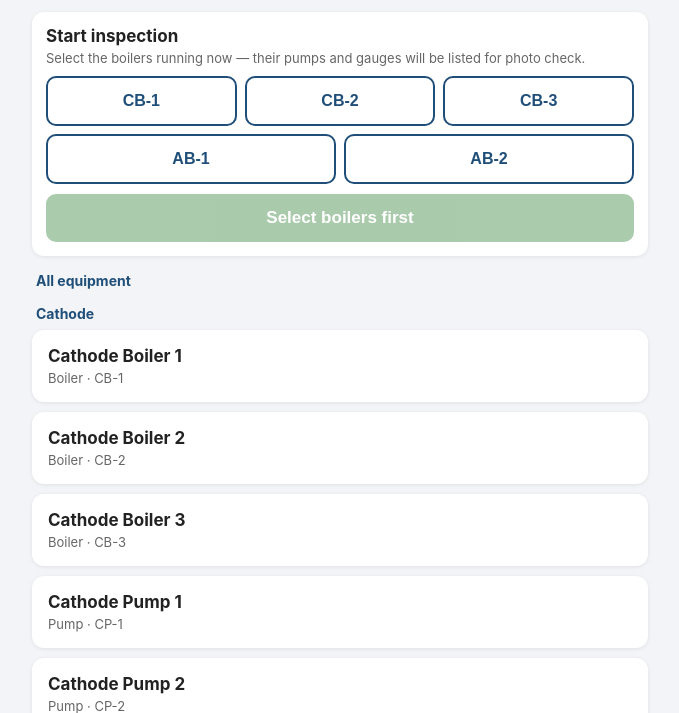
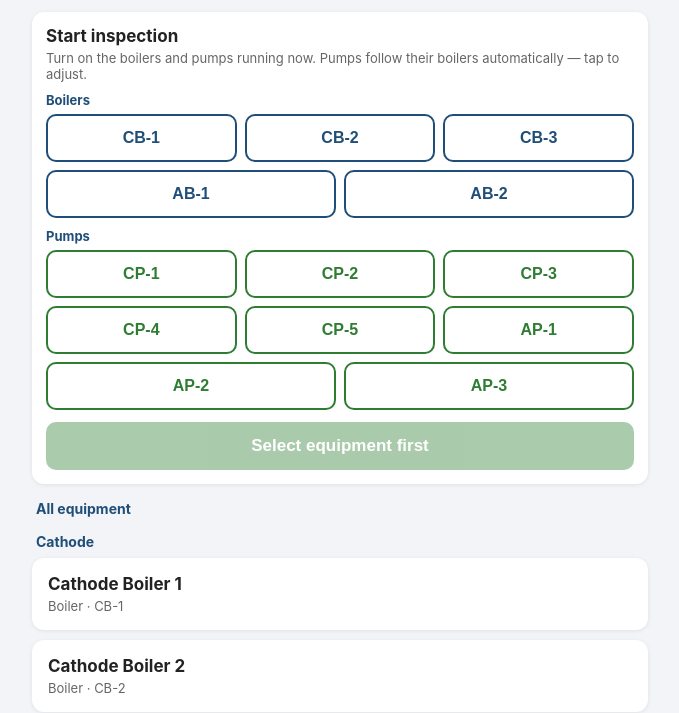
Before and after one commit to jungg181/boiler-gauge-app, a Flask app: page / in a window 1280 px wide. Shown: the part 56-769 px from the top of the page, without its empty margins (300-979 px from the left). Run offline with Flask 3, Linux system fonts and the light colour scheme.

Commit message:
Manual pump selection on home screen

```diff
--- a/templates/index.html
+++ b/templates/index.html
@@ -13,10 +13,13 @@
   .card { background: #fff; border-radius: 12px; padding: 14px; margin-bottom: 12px; box-shadow: 0 1px 4px rgba(0,0,0,.08); }
   .card h2 { margin: 0 0 4px; font-size: 17px; }
   .card p { margin: 0 0 10px; font-size: 13px; color: #666; }
-  .boilers { display: flex; flex-wrap: wrap; gap: 8px; margin-bottom: 10px; }
-  .boilers button { flex: 1 1 28%; padding: 14px 6px; font-size: 16px; font-weight: bold; border: 2px solid #1F4E78; border-radius: 10px; background: #fff; color: #1F4E78; cursor: pointer; }
-  .boilers button.on { background: #1F4E78; color: #fff; }
-  .btn { display: block; width: 100%; padding: 14px; font-size: 17px; font-weight: bold; border: none; border-radius: 10px; cursor: pointer; }
+  .grp-label { font-size: 13px; font-weight: bold; color: #1F4E78; margin: 10px 0 6px; }
+  .toggles { display: flex; flex-wrap: wrap; gap: 8px; }
+  .toggles button { flex: 1 1 28%; padding: 13px 6px; font-size: 16px; font-weight: bold; border: 2px solid #1F4E78; border-radius: 10px; background: #fff; color: #1F4E78; cursor: pointer; }
+  .toggles button.on { background: #1F4E78; color: #fff; }
+  .toggles.pump button { border-color: #2e7d32; color: #2e7d32; }
+  .toggles.pump button.on { background: #2e7d32; color: #fff; }
+  .btn { display: block; width: 100%; padding: 14px; font-size: 17px; font-weight: bold; border: none; border-radius: 10px; cursor: pointer; margin-top: 12px; }
   .btn-go { background: #2e7d32; color: #fff; }
   .btn:disabled { opacity: .4; }
   .equip-link { display: block; background: #fff; border-radius: 12px; padding: 16px; margin-bottom: 10px; text-decoration: none; color: #222; box-shadow: 0 1px 4px rgba(0,0,0,.08); }
@@ -32,13 +35,20 @@
 <main>
   <div class="card">
     <h2>Start inspection</h2>
-    <p>Select the boilers running now — their pumps and gauges will be listed for photo check.</p>
-    <div class="boilers" id="boilers">
+    <p>Turn on the boilers and pumps running now. Pumps follow their boilers automatically — tap to adjust.</p>
+    <div class="grp-label">Boilers</div>
+    <div class="toggles" id="boilers">
       {% for b in boilers %}
       <button data-id="{{ b.id }}">{{ b.id }}</button>
       {% endfor %}
     </div>
-    <button class="btn btn-go" id="startBtn" disabled>Select boilers first</button>
+    <div class="grp-label">Pumps</div>
+    <div class="toggles pump" id="pumps">
+      {% for p in pumps %}
+      <button data-id="{{ p.id }}">{{ p.id }}</button>
+      {% endfor %}
+    </div>
+    <button class="btn btn-go" id="startBtn" disabled>Select equipment first</button>
   </div>
 
   <div class="sec">All equipment</div>
@@ -56,18 +66,54 @@
   </div>
 </main>
 <script>
-const sel = new Set();
-const btns = document.querySelectorAll("#boilers button");
+const P2B = {};
+{{ pumps|tojson }}.forEach(p => { P2B[p.id] = p.boilers || []; });
+const boilerSel = new Set();
+const pumpSel = new Set();
 const startBtn = document.getElementById("startBtn");
-btns.forEach(b => b.onclick = () => {
+
+function pumpBtn(pid) { return document.querySelector(`#pumps button[data-id="${pid}"]`); }
+
+document.querySelectorAll("#boilers button").forEach(b => b.onclick = () => {
   const id = b.dataset.id;
-  if (sel.has(id)) { sel.delete(id); b.classList.remove("on"); }
-  else { sel.add(id); b.classList.add("on"); }
-  startBtn.disabled = sel.size === 0;
-  startBtn.textContent = sel.size === 0 ? "Select boilers first" : `Start inspection (${sel.size} boiler${sel.size > 1 ? "s" : ""})`;
+  if (boilerSel.has(id)) {
+    boilerSel.delete(id); b.classList.remove("on");
+    // turn off pumps left without any selected boiler
+    [...pumpSel].forEach(pid => {
+      if ((P2B[pid] || []).includes(id) && !(P2B[pid] || []).some(x => boilerSel.has(x))) {
+        pumpSel.delete(pid);
+        const pb = pumpBtn(pid); if (pb) pb.classList.remove("on");
+      }
+    });
+  } else {
+    boilerSel.add(id); b.classList.add("on");
+    // auto-select its connected pumps
+    Object.keys(P2B).forEach(pid => {
+      if ((P2B[pid] || []).includes(id)) {
+        pumpSel.add(pid);
+        const pb = pumpBtn(pid); if (pb) pb.classList.add("on");
+      }
+    });
+  }
+  refresh();
 });
+
+document.querySelectorAll("#pumps button").forEach(b => b.onclick = () => {
+  const id = b.dataset.id;
+  if (pumpSel.has(id)) { pumpSel.delete(id); b.classList.remove("on"); }
+  else { pumpSel.add(id); b.classList.add("on"); }
+  refresh();
+});
+
+function refresh() {
+  const n = boilerSel.size + pumpSel.size;
+  startBtn.disabled = n === 0;
+  startBtn.textContent = n === 0 ? "Select equipment first"
+    : `Start inspection (${boilerSel.size} boiler${boilerSel.size === 1 ? "" : "s"}, ${pumpSel.size} pump${pumpSel.size === 1 ? "" : "s"})`;
+}
 startBtn.onclick = () => {
-  if (sel.size) location.href = "/inspect?boilers=" + [...sel].join(",");
+  const q = "boilers=" + [...boilerSel].join(",") + "&pumps=" + [...pumpSel].join(",");
+  location.href = "/inspect?" + q;
 };
 </script>
 </body>
```
Also changed, not shown: templates/inspect.html (+7 -3 lines).
